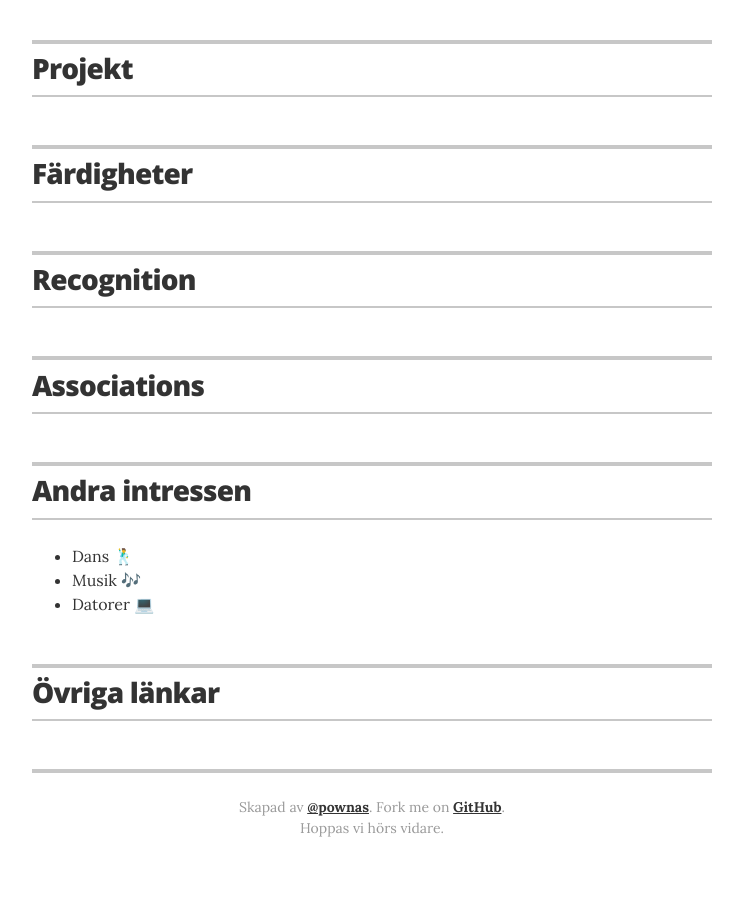
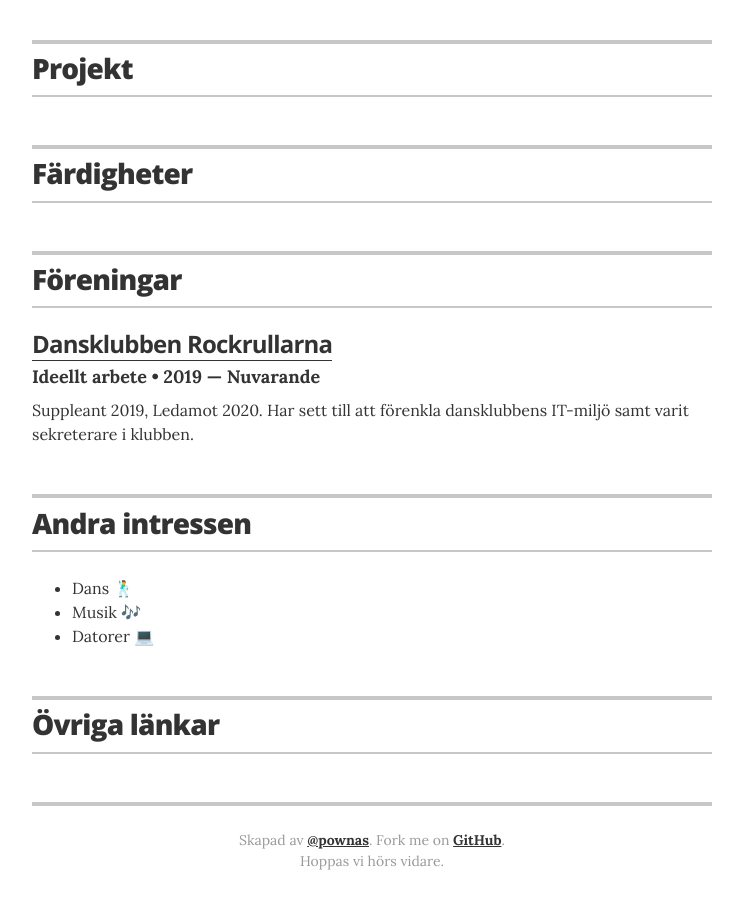
Before and after one commit to pownas/CV, a Jekyll site: the page built from index.html, in a window 1280 px wide and 900 px high, scrolled down 1494 px. Shown: the whole window, without its empty margins (268-1011 px from the left). Built offline with Jekyll 4.4.1, drawn with Linux system fonts in a browser that asks for light colours.

Commit message:
Lagt till förenings-arbete

```diff
--- a/_config.yml
+++ b/_config.yml
@@ -39,7 +39,7 @@ resume_section_experience:      true
 resume_section_education:       true
 resume_section_projects:        true
 resume_section_skills:          true
-resume_section_recognition:     true
+#resume_section_recognition:     true
 resume_section_links:           true
 resume_section_associations:    true
 resume_section_interests:       true
--- /dev/null
+++ b/_data/associations.yml
@@ -0,0 +1,8 @@
+# Associations
+# comment out the urls if you do not wish to display them
+
+- organization: "Dansklubben Rockrullarna"
+  role: "Ideellt arbete"
+  year: 2019 &mdash; Nuvarande
+  url: https://www.rockrullarna.se/
+  summary: "Suppleant 2019, Ledamot 2020. Har sett till att förenkla dansklubbens IT-miljö samt varit sekreterare i klubben. "
--- a/_layouts/resume.html
+++ b/_layouts/resume.html
@@ -141,7 +141,7 @@
       <section class="content-section">
 
         <header class="section-header">
-          <h2>Recognition</h2>
+          <h2>Utmärkelser</h2>
         </header>
 
         {% for recognition in site.data.recognitions %}
@@ -161,7 +161,7 @@
       <section class="content-section">
 
         <header class="section-header">
-          <h2>Associations</h2>
+          <h2>Föreningar</h2>
         </header>
 
         {% for association in site.data.associations %}
```
